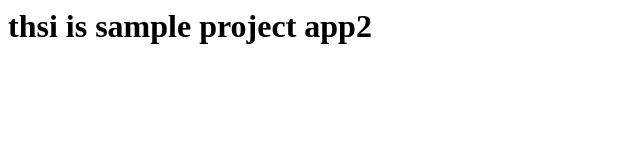
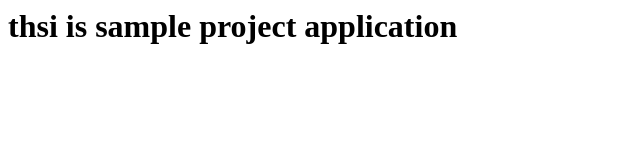
Before and after one commit to geethabalaka/mvp, a plain HTML site: page index.html in a window 1280 px wide. Shown: the whole page, without its empty margins (0-640 px from the left). Drawn offline with Linux system fonts and the light colour scheme.

Commit message:
Update index.html

```diff
--- a/index.html
+++ b/index.html
@@ -1 +1 @@
-<h1> thsi is sample project app2 </h1>
+<h1> thsi is sample project application </h1>
```
